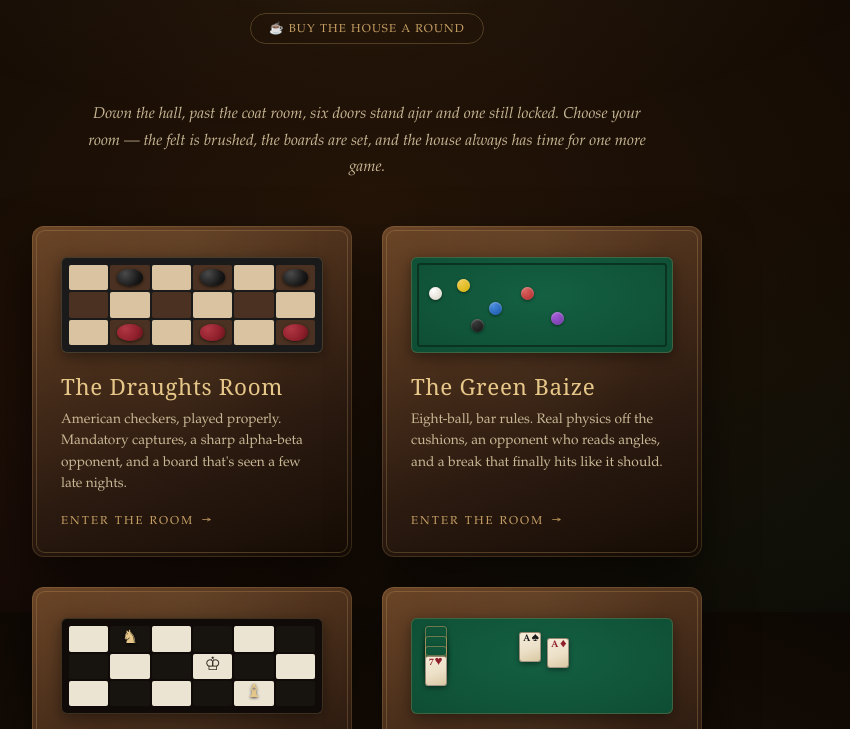
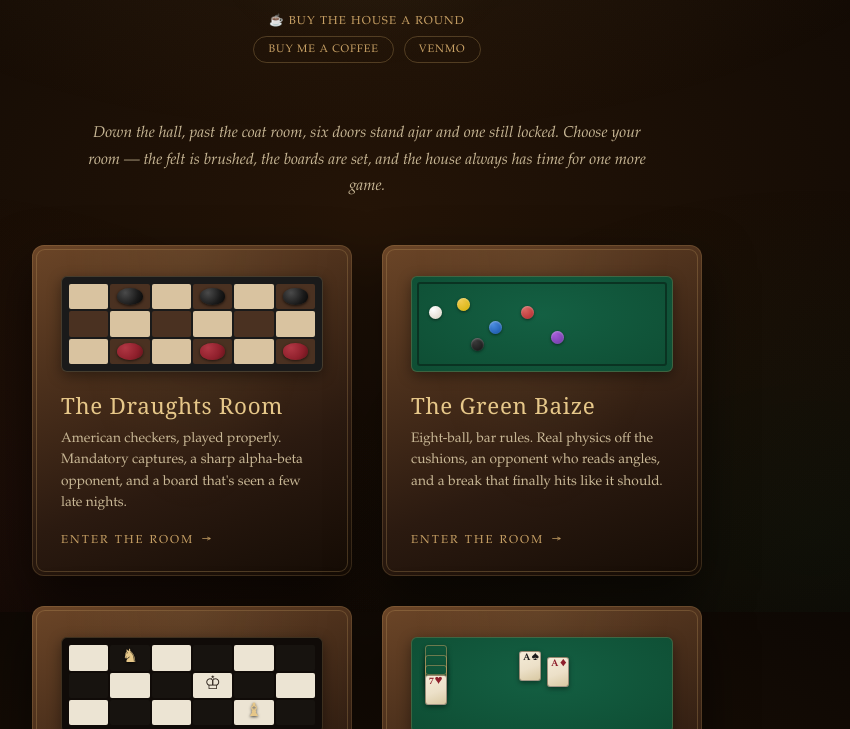
Before and after one commit to dryleaftrace/gaslight-parlour, a plain HTML site: page The Gaslight Parlour.html in a window 1280 px wide. Shown: the part 188-917 px from the top of the page, without its empty margins (273-1123 px from the left). Drawn offline with Linux system fonts and the light colour scheme.

Commit message:
Add Venmo link to tip jar alongside Buy Me a Coffee
Splits the tip jar into a label with two links underneath instead of a single button.

```diff
--- a/The Gaslight Parlour.html
+++ b/The Gaslight Parlour.html
@@ -350,19 +350,34 @@
   }
 
   .tip-jar {
-    display: inline-block;
     margin-top: 16px;
+    display: flex;
+    flex-direction: column;
+    align-items: center;
+    gap: 8px;
+  }
+  .tip-label {
     font-size: 0.72rem;
     letter-spacing: 0.1em;
+    text-transform: uppercase;
+    color: var(--brass);
+  }
+  .tip-links {
+    display: flex;
+    gap: 10px;
+  }
+  .tip-links a {
+    font-size: 0.68rem;
+    letter-spacing: 0.08em;
     text-transform: uppercase;
     color: var(--brass);
     text-decoration: none;
     border: 1px solid rgba(200,161,101,0.3);
     border-radius: 20px;
-    padding: 7px 18px;
+    padding: 6px 14px;
     transition: color 0.2s ease, border-color 0.2s ease, background 0.2s ease;
   }
-  .tip-jar:hover {
+  .tip-links a:hover {
     color: var(--brass-bright);
     border-color: rgba(230,199,137,0.6);
     background: rgba(230,199,137,0.08);
@@ -382,7 +397,13 @@
   <div class="crest">&#10022;</div>
   <h1>The Gaslight Parlour</h1>
   <p class="subtitle">An Evening's Collection of Games</p>
-  <a class="tip-jar" href="https://www.buymeacoffee.com/dryleaftrace" target="_blank" rel="noopener">&#9749; Buy the house a round</a>
+  <div class="tip-jar">
+    <span class="tip-label">&#9749; Buy the house a round</span>
+    <div class="tip-links">
+      <a href="https://www.buymeacoffee.com/dryleaftrace" target="_blank" rel="noopener">Buy Me a Coffee</a>
+      <a href="https://account.venmo.com/u/dryleaftrace" target="_blank" rel="noopener">Venmo</a>
+    </div>
+  </div>
 </header>
 <div class="divider"></div>
 <p class="intro">Down the hall, past the coat room, six doors stand ajar and one still locked.
```
Also changed, not shown: docs/index.html (+25 -4 lines).
